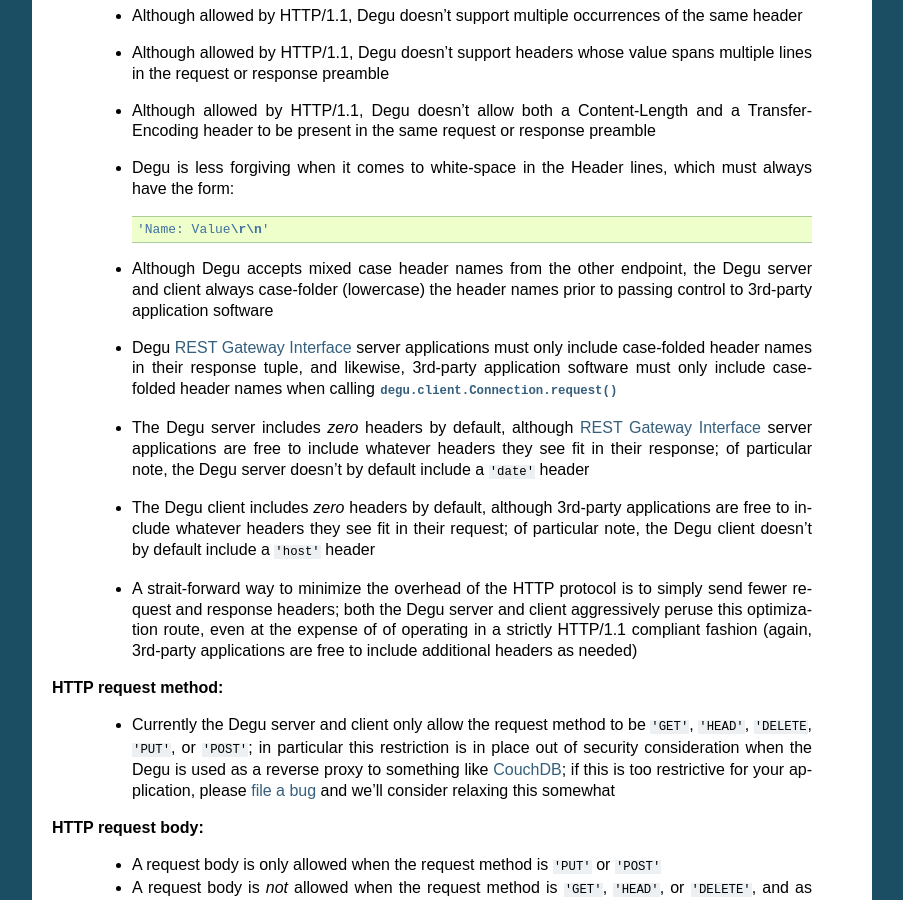
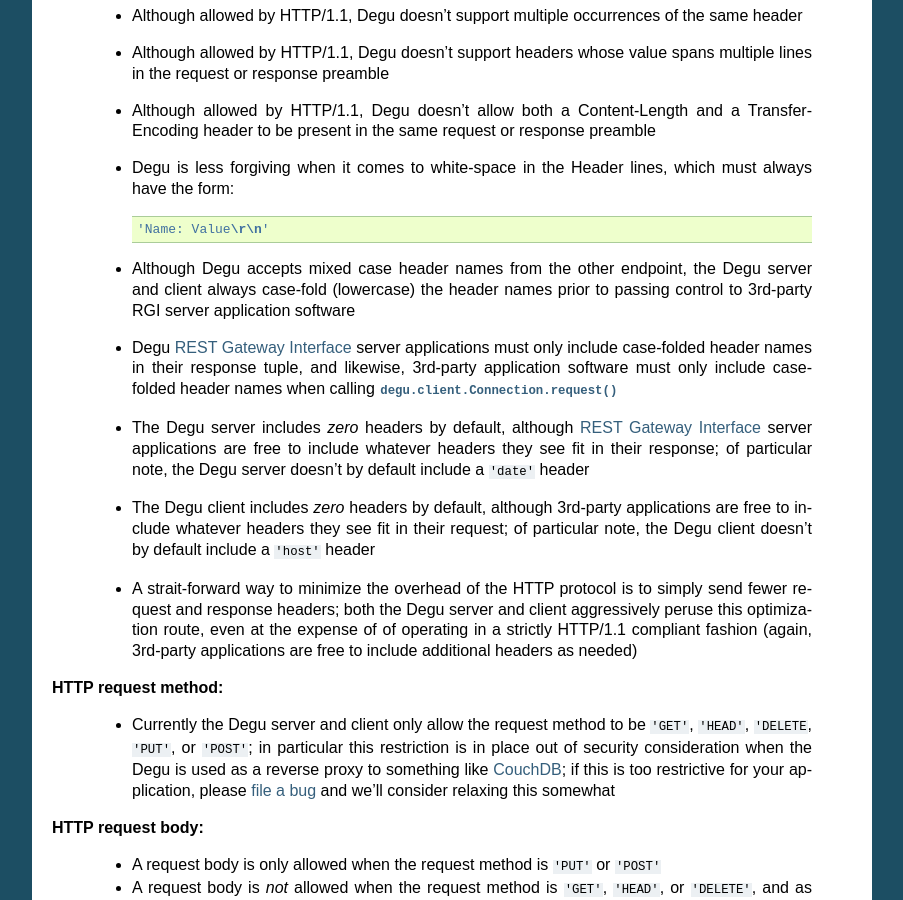
Before and after one commit to json420/degu, a Sphinx documentation site: the page built from doc/tutorial.rst, in a window 1280 px wide and 900 px high, scrolled down 4578 px. Shown: the whole window, without its empty margins (198-1101 px from the left). Built offline with Sphinx 7.4.7, drawn with Linux system fonts in a browser that asks for light colours.

Commit message:
Fix typo in tuterial.rst

```diff
--- a/doc/tutorial.rst
+++ b/doc/tutorial.rst
@@ -305,8 +305,8 @@ In particular, Degu is restrictive when it comes to:
         'Name: Value\r\n'
 
     * Although Degu accepts mixed case header names from the other endpoint, the
-      Degu server and client always case-folder (lowercase) the header names
-      prior to passing control to 3rd-party application software
+      Degu server and client always case-fold (lowercase) the header names prior
+      to passing control to 3rd-party RGI server application software
 
     * Degu :doc:`rgi` server applications must only include case-folded header
       names in their response tuple, and likewise, 3rd-party application
```
